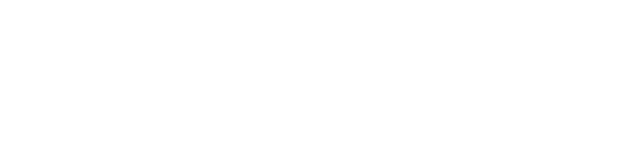
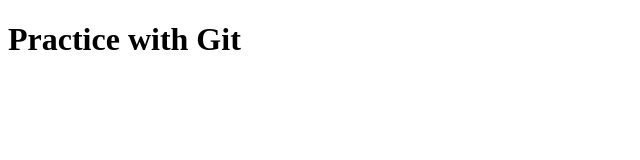
Before and after one commit to v1148656/01_git_intro_02_09_2025, a plain HTML site: page index.html in a window 1280 px wide. Shown: the whole page, without its empty margins (0-640 px from the left). Drawn offline with Linux system fonts and the light colour scheme.

Commit message:
fixed index.html

```diff
--- a/index.html
+++ b/index.html
@@ -6,6 +6,6 @@
     <title>Git Intro</title>
 </head>
 <body>
-
+    <h1>Practice with Git</h1>
 </body>
 </html>
```
